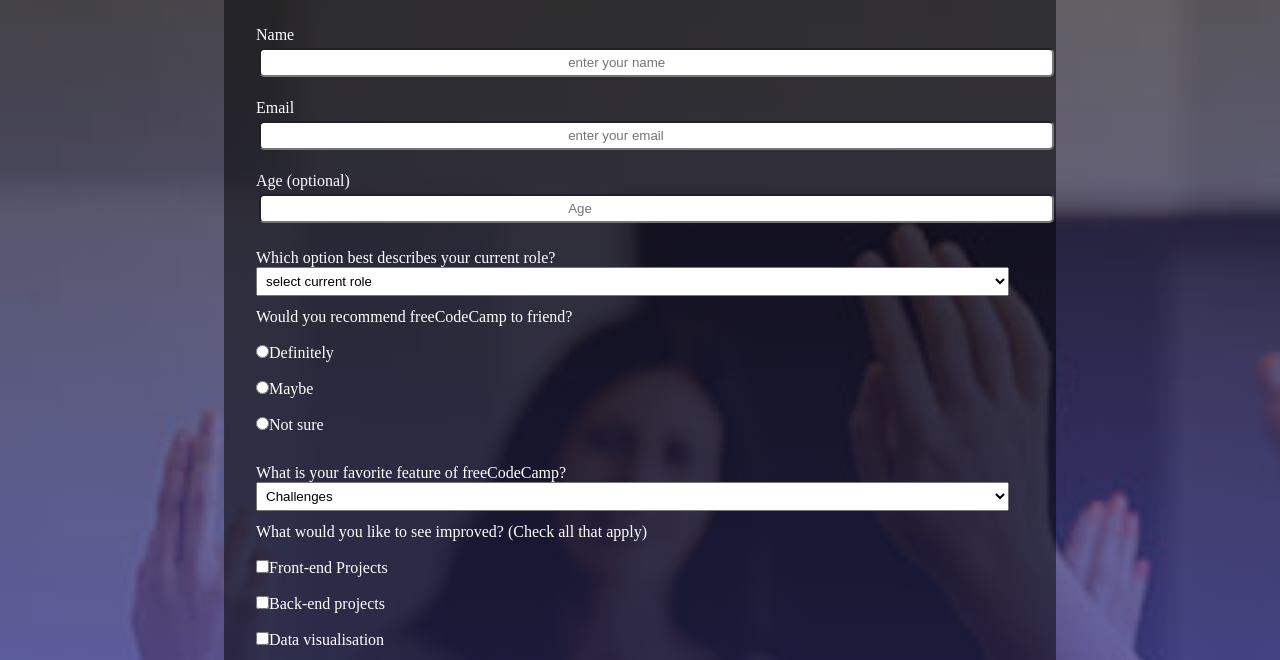
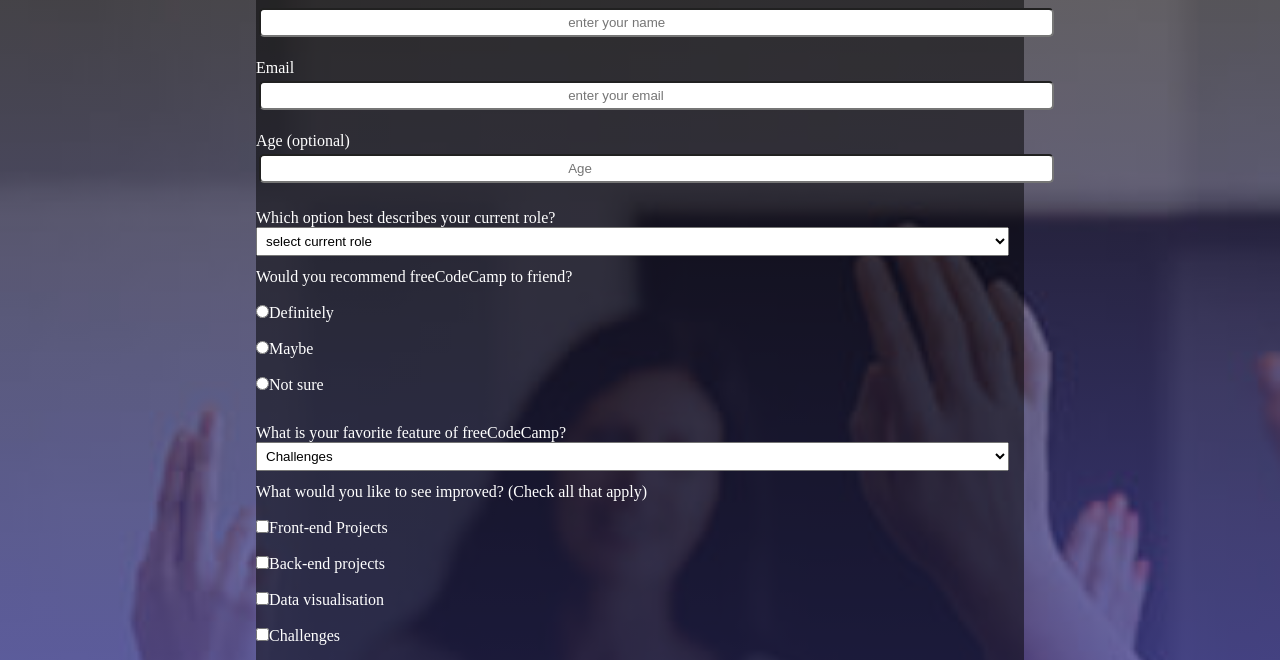
Before and after one commit to taryllngam/survey, a plain HTML site: page index.html in a window 1280 px wide. Shown: the part 128-788 px from the top of the page. Drawn offline with Linux system fonts and the light colour scheme.

Commit message:
survey corrections

```diff
--- a/assets/styles/styles.css
+++ b/assets/styles/styles.css
@@ -33,12 +33,10 @@
   width: 60%;
   font-weight: 100;
   color: white;
-  padding: 5vh 2rem 2rem 2rem;
+  padding: "5vh 2rem 2rem 2rem";
   border: navajowhite;
   background-color: #00000080;
-
 }
-
 
 .answer {
   display: flex;
@@ -62,7 +60,7 @@
 
 }
 
-.spacing {
+.spacing{
   margin-top: 4px;
   margin-bottom: 12px;
 }
@@ -93,15 +91,17 @@
   width: 98%;
   padding: 5px;
 }
+
 #textarea {
   padding-right: 48%;
   background-color: #fff;
   border: 10px solid var(--input-border);
   border-radius: 4px;
   width: 45%;
-  height:45%;
+  height: 45%;
   margin-left: 2%;
 }
+
 .submit {
   margin: 5%;
 }
```
